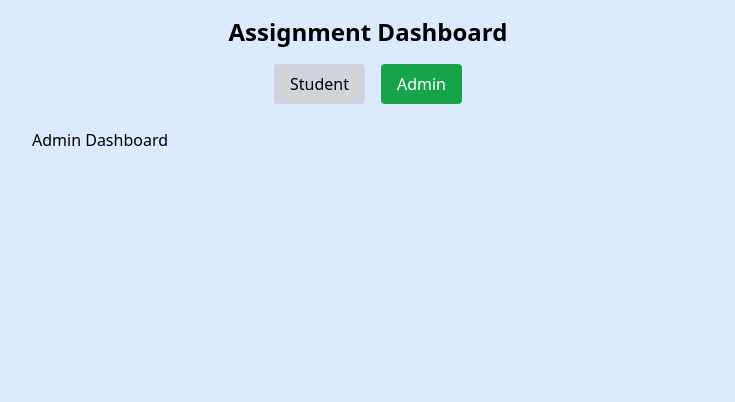
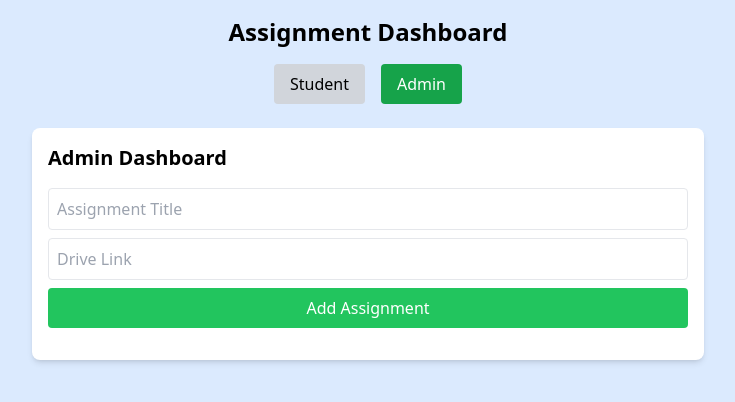
Before and after one commit to RamSarup/Assignment-Portal-Joineasy-, a React app in the folder Frontend/: page / in a window 1280 px wide. Both pictures are taken after a click on the button "Admin". Shown: the top 402 px of the page, without its empty margins (272-1007 px from the left). Built offline with nearby package versions, Linux system fonts and the light colour scheme; the HTML template or start-up script is replaced by a standard one.

Commit message:
Admin Dashboard updated

```diff
--- a/Frontend/src/pages/AdminDashboard.jsx
+++ b/Frontend/src/pages/AdminDashboard.jsx
@@ -1,5 +1,76 @@
+import { useState } from "react";
+
 function AdminDashboard() {
-  return <div>Admin Dashboard</div>;
+  const [title, setTitle] = useState("");
+  const [link, setLink] = useState("");
+  const [assignments, setAssignments] = useState([]);
+
+  const handleAdd = () => {
+    if (!title || !link) return;
+
+    const newAssignment = {
+      id: Date.now(),
+      title,
+      link,
+    };
+
+    setAssignments([...assignments, newAssignment]);
+    setTitle("");
+    setLink("");
+  };
+
+  return (
+    <div className="bg-white shadow-md rounded-lg p-4">
+      <h2 className="text-xl font-semibold mb-4">
+        Admin Dashboard
+      </h2>
+
+      {/* Form */}
+      <div className="mb-4 flex flex-col gap-2">
+        <input
+          type="text"
+          placeholder="Assignment Title"
+          value={title}
+          onChange={(e) => setTitle(e.target.value)}
+          className="border p-2 rounded"
+        />
+
+        <input
+          type="text"
+          placeholder="Drive Link"
+          value={link}
+          onChange={(e) => setLink(e.target.value)}
+          className="border p-2 rounded"
+        />
+
+        <button
+          onClick={handleAdd}
+          className="bg-green-500 text-white px-4 py-2 rounded"
+        >
+          Add Assignment
+        </button>
+      </div>
+
+      {/* List */}
+      <div>
+        {assignments.map((a) => (
+          <div
+            key={a.id}
+            className="border p-3 rounded mb-2"
+          >
+            <p className="font-medium">{a.title}</p>
+            <a
+              href={a.link}
+              target="_blank"
+              className="text-blue-500 text-sm"
+            >
+              View Submission Link
+            </a>
+          </div>
+        ))}
+      </div>
+    </div>
+  );
 }
 
 export default AdminDashboard;
```
